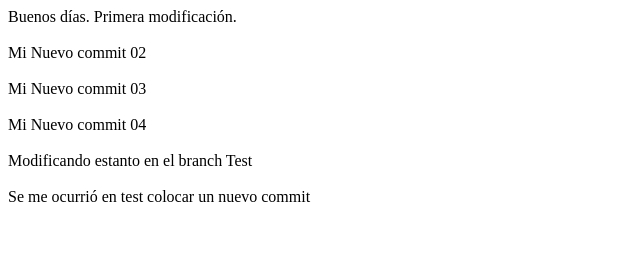
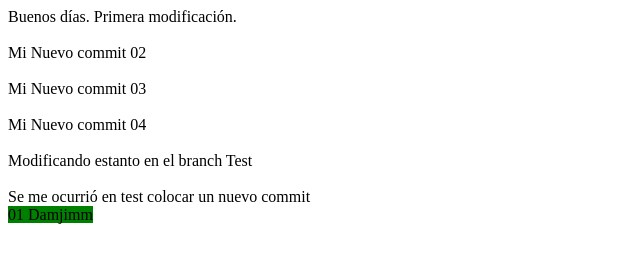
Before and after one commit to EmcaliTest/testgithub2, a plain HTML site: page index.html in a window 1280 px wide. Shown: the whole page, without its empty margins (0-640 px from the left). Drawn offline with Linux system fonts and the light colour scheme.

Commit message:
Damjimm 01 Este es un cambio

```diff
--- a/index.html
+++ b/index.html
@@ -13,6 +13,7 @@ Mi Nuevo commit 03<br> <br>
 Mi Nuevo commit 04<br> <br>
 
 Modificando estanto en el branch Test<br> <br>
-Se me ocurrió en test colocar un nuevo commit
+Se me ocurrió en test colocar un nuevo commit <br>
+<span style="background-color: green ">01 Damjimm</span>
 </body>
 </html>
```
